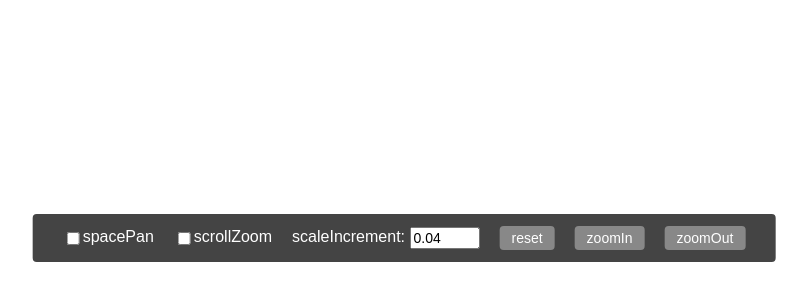
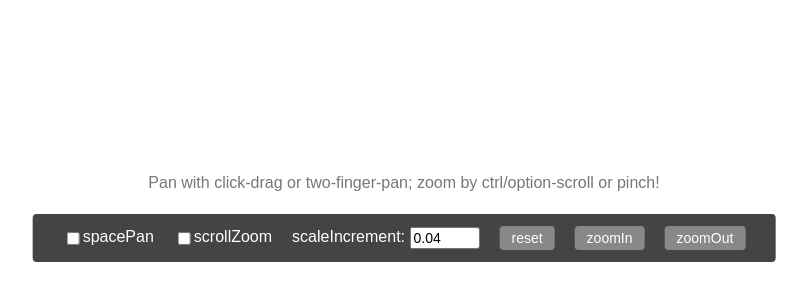
Before and after one commit to frameable/tragopan, a website: page index.html in a window 1280 px wide. Shown: the part 518-818 px from the top of the page, without its empty margins (236-1043 px from the left). Drawn offline with Linux system fonts and the light colour scheme.

Commit message:
add instructions

```diff
--- a/index.html
+++ b/index.html
@@ -56,6 +56,16 @@
     font-size: 14px;
     padding: 4px 12px;
   }
+  #toolbar .instructions {
+    position: absolute;
+    bottom: calc(100% + 20px);
+    left: 0;
+    right: 0;
+    color: #777;
+    white-space: normal;
+    text-align: center;
+    line-height: 1.4;
+  }
 </style>
 
 <div id="content">
@@ -63,6 +73,9 @@
 </div>
 
 <div id="toolbar">
+  <div class="instructions">
+    Pan with click-drag or two-finger-pan; zoom by ctrl/option-scroll or pinch!
+  </div>
   <label><input onchange="toggleSpacePan(event)" type="checkbox">spacePan</label>
   <label><input onchange="toggleScrollZoom(event)" type="checkbox">scrollZoom</label>
   <label>scaleIncrement: <input onchange="setScaleIncrement(event)" type="number" step="0.01" value="0.04"></label>
```
